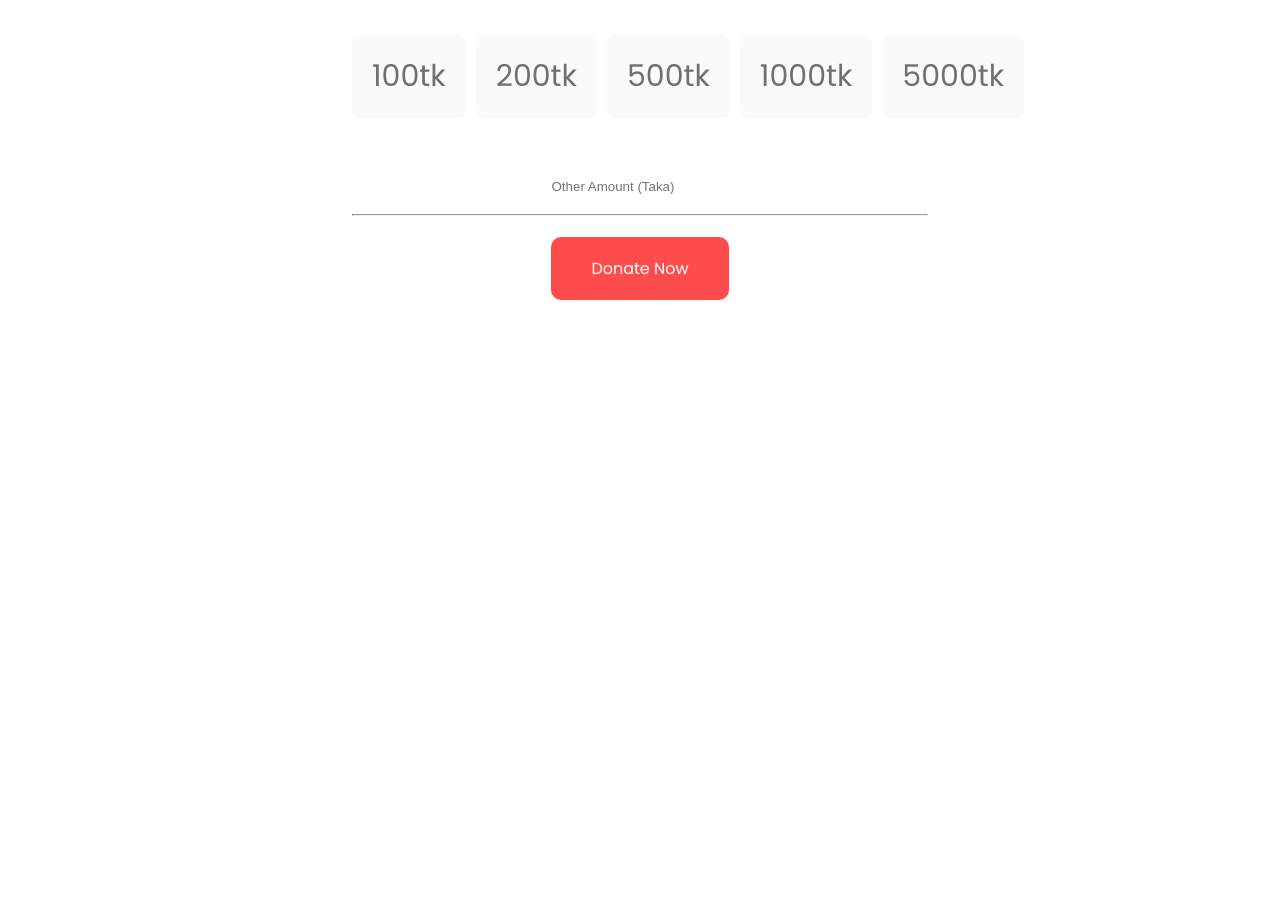
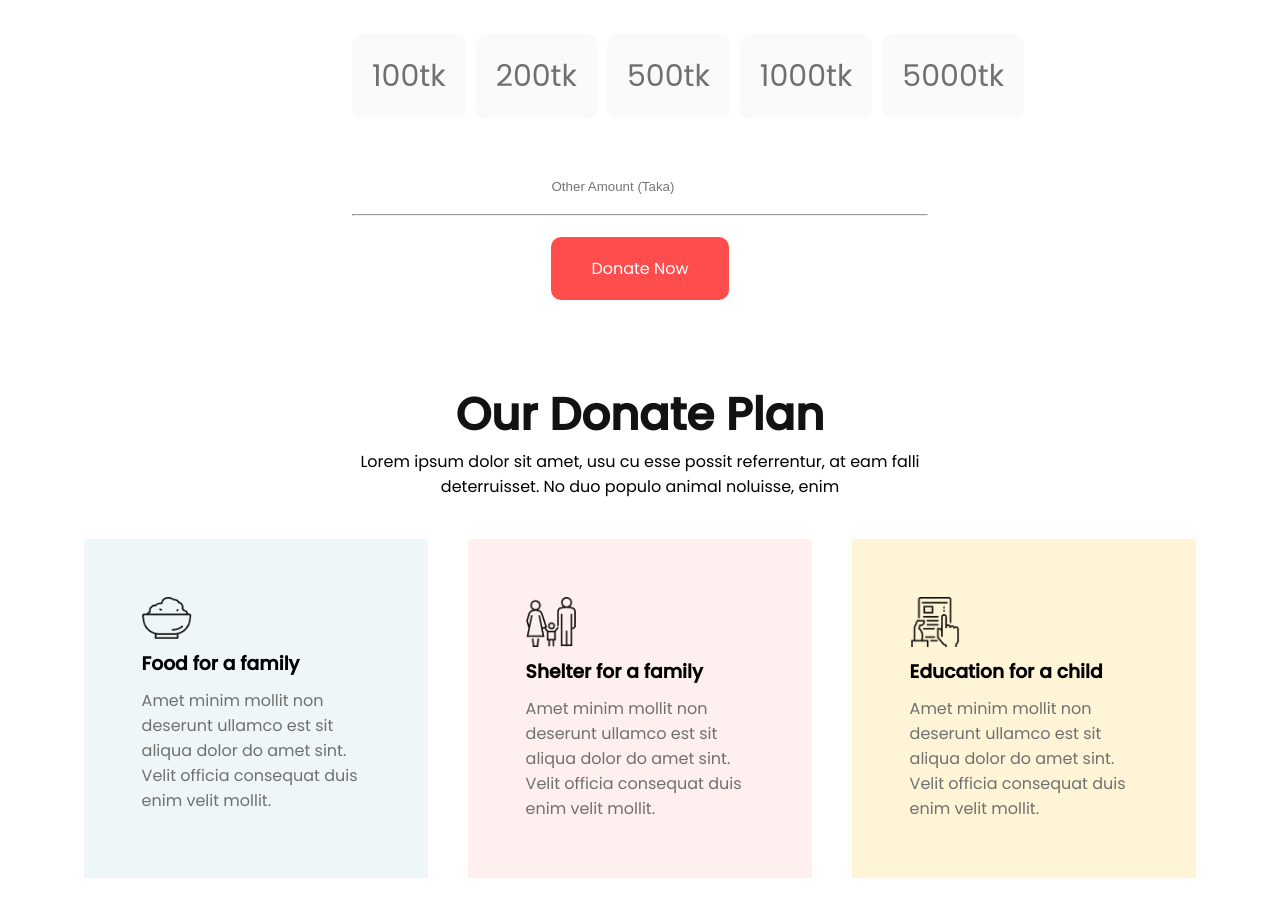
Before and after one commit to mamunalabdullah/donate-today, a plain HTML site: page index.html in a window 1280 px wide. Shown: the part 1024-1940 px from the top of the page. Before the commit the page ends 1324 px from the top, so only its background shows below. Drawn offline with Linux system fonts and the light colour scheme.

Commit message:
plan add

```diff
--- a/index.html
+++ b/index.html
@@ -19,7 +19,7 @@
         </div>
     </section>
     <section class="donate">
-        <div class="donate-text">
+        <div class="text">
             <h2 class="title">Donate Today</h2>
             <p class="description">Lorem ipsum dolor sit amet, usu cu esse possit referrentur, at eam falli deterruisset. No duo populo animal noluisse, enim</p>
             <ul class="donate-amount">
@@ -36,5 +36,46 @@
             <a href="" target="_blank" rel="noopener noreferrer" class = "donate-btn">Donate Now</a>
         </div>
     </section>
+    <section class="donate-plan">
+        <div class="text">
+            <h2 class="title">Our Donate Plan</h2>
+            <p class="description">Lorem ipsum dolor sit amet, usu cu esse possit referrentur, at eam falli deterruisset. No duo populo animal noluisse, enim</p>
+        </div>
+    </section>
+    <div class="cards">
+        <div class="card">
+            <div class="icon">
+                <img src="icons/food.png" alt="food icon">
+            </div>
+            <div class="card-title">
+                <h3>Food for a family</h3>
+            </div>
+            <div class="card-description">
+                Amet minim mollit non deserunt ullamco est sit aliqua dolor do amet sint. Velit officia consequat duis enim velit mollit.
+            </div>
+        </div>
+        <div class="card card1">
+            <div class="icon">
+                <img src="icons/shelter.png" alt="family icon">
+            </div>
+            <div class="card-title">
+                <h3>Shelter for a family</h3>
+            </div>
+            <div class="card-description">
+                Amet minim mollit non deserunt ullamco est sit aliqua dolor do amet sint. Velit officia consequat duis enim velit mollit.
+            </div>
+        </div>
+        <div class="card card2">
+            <div class="icon">
+                <img src="icons/Frame-1.png" alt="frame icon">
+            </div>
+            <div class="card-title">
+                <h3>Education for a child</h3>
+            </div>
+            <div class="card-description">
+                Amet minim mollit non deserunt ullamco est sit aliqua dolor do amet sint. Velit officia consequat duis enim velit mollit.
+            </div>
+        </div>
+    </div>
 </body>
 </html>
--- a/style.css
+++ b/style.css
@@ -43,12 +43,12 @@ p{
     border-radius: 10px;
     background-color: #ff4d4d;
 }
-.donate{
+.donate, .donate-plan{
     width: 45%;
     margin: 0 auto;
     margin-top: 100px;
 }
-.donate-text{
+.text{
     text-align: center;
 }
 .title{
@@ -79,3 +79,32 @@ input{
     border: none;
     padding: 20px;
 }
+.cards{
+    display: flex;
+    justify-content: space-between;
+    width: 90%;
+    margin: 0 auto;
+    margin-bottom: 100px;
+}
+.card{
+    width: 30%;
+    padding: 5%;
+    background-color: #EEF6F7;
+    margin: 0 20px;
+}
+.card1{
+    background-color: #FFEFEF;
+}
+.card2{
+    background-color: #FFF4D6;
+}
+.icon img{
+    width: 50px;
+}
+.card-title{
+    margin: 10px 0;
+}
+.card-description{
+    color: #707070;
+    font-size: 16px;
+}
```
